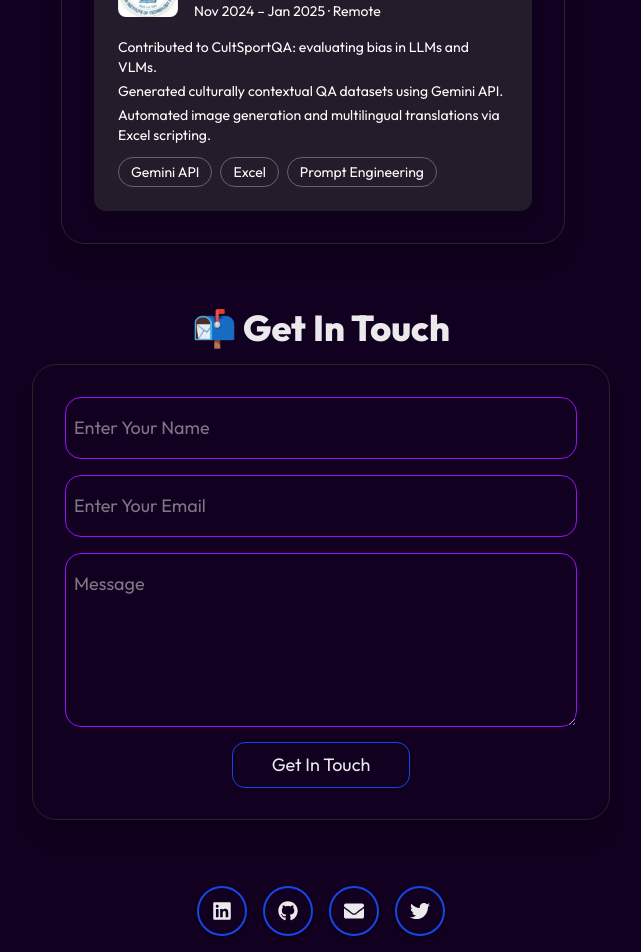
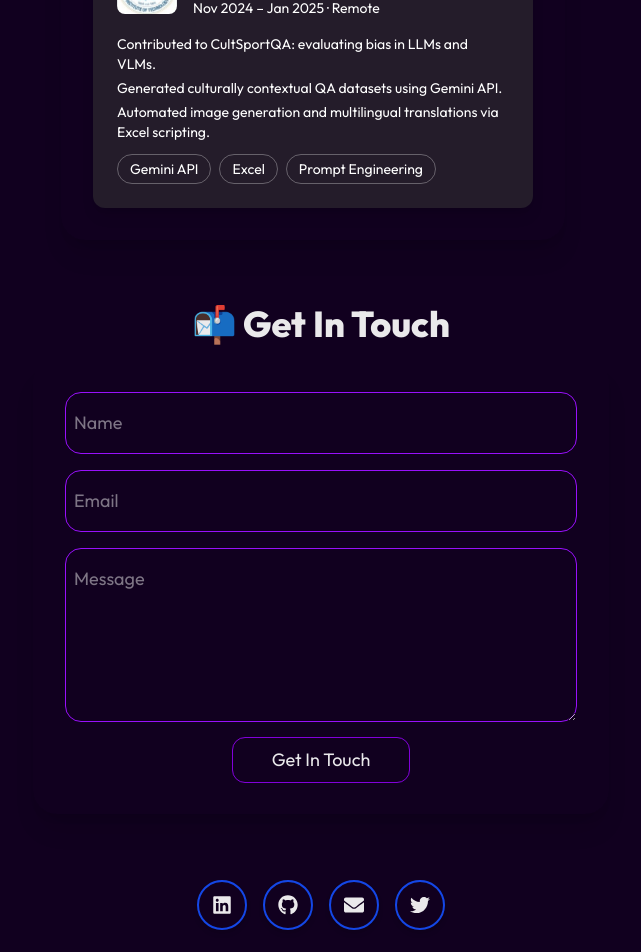
Before and after one commit to Naivedya-Baranwal/my-portfolio, a Next.js app: page / in a window 1280 px wide. Shown: the part 5467-6419 px from the top of the page, without its empty margins (319-960 px from the left). Built offline with nearby package versions, Linux system fonts and the light colour scheme; no server answers.

Commit message:
Updated Styling for Contact section

```diff
--- a/components/Contact.jsx
+++ b/components/Contact.jsx
@@ -29,12 +29,12 @@ const Contact = () => {
           ease: "easeInOut"
         }}
         className='flex justify-center pb-3 px-4 md:px-0'>
-        <SpotlightCard spotlightColor="rgba(20, 29, 255, 0.3)" className="w-full md:w-auto">
+        <SpotlightCard spotlightColor="rgba(20, 29, 255, 0.3)" className="border-none w-full md:w-auto">
           <form className='gap-y-4 flex flex-col justify-center text-lg items-start w-full ' action="https://formsubmit.co/naivedyab198@gmail.com" method="POST">
-            <input required className='border relative border-purple-600 w-full md:w-lg px-2 py-4 rounded-2xl' type="text" placeholder='Enter Your Name' />
-            <input required className='border relative border-purple-600 w-full md:w-lg px-2 py-4 rounded-2xl' type="text" placeholder='Enter Your Email' />
-            <textarea required name="Message" id="" cols="30" rows="5" className='border md:w-lg relative border-purple-600 rounded-2xl w-full px-2 py-4' placeholder='Message'></textarea>
-            <button className=' cursor-pointer w-44 py-2 transition transform hover:scale-110 duration-300 rounded-xl m-auto outline outline-blue-700'>Get In Touch</button>
+            <input name="name" required className='border relative  border-purple-600 w-full md:w-lg px-2 py-4 rounded-2xl' type="text" placeholder='Name' />
+            <input name="email" required className='border relative border-purple-600 w-full md:w-lg px-2 py-4 rounded-2xl' type="text" placeholder='Email' />
+            <textarea required name="message" id="" cols="30" rows="5" className='border md:w-lg relative border-purple-600 rounded-2xl w-full px-2 py-4' placeholder='Message'></textarea>
+            <button type="submit" className='cursor-pointer w-44 py-2 transition transform hover:scale-110 duration-300 rounded-xl m-auto outline outline-purple-700'>Get In Touch</button>
           </form>
         </SpotlightCard>
       </motion.div>
--- a/components/DsaProgress.jsx
+++ b/components/DsaProgress.jsx
@@ -62,7 +62,7 @@ const DsaProgress = () => {
             />
 
             <div className='flex flex-col gap-y-3'>
-                <SpotlightCard className="custom-spotlight-card transition transform-3d hover:scale-104 duration-300  m-auto  w-full md:w-7/10" spotlightColor="rgba(150, 29, 255, 0.6)">
+                <SpotlightCard className=" custom-spotlight-card transition transform-3d hover:scale-104 duration-300  m-auto  w-full md:w-7/10" spotlightColor="rgba(150, 29, 255, 0.6)">
                     <motion.div
                         initial={{
                             opacity: 0,
@@ -141,7 +141,7 @@ const DsaProgress = () => {
                     </SpotlightCard>
 
                     {/* GFG Card */}
-                    <SpotlightCard className="px-6 md:px-15 custom-spotlight-card w-full transition transform-3d hover:scale-104 duration-300" spotlightColor="rgba(100, 255, 150, 0.8)">
+                    <SpotlightCard className=" px-6 md:px-15 custom-spotlight-card w-full transition transform-3d hover:scale-104 duration-300" spotlightColor="rgba(100, 255, 150, 0.8)">
                         <motion.div
                             initial={{
                                 opacity: 0,
--- a/components/ExperienceCard.jsx
+++ b/components/ExperienceCard.jsx
@@ -18,7 +18,7 @@ const directionVariants = {
 
 const ExperienceCard = ({ experience, direction }) => {
   return (
-    <SpotlightCard className={`w-full ${direction==='center' ? 'md:left-1/2' : ''}`} spotlightColor="rgba(150, 209, 255, 0.15)">
+    <SpotlightCard className={`border-none w-full ${direction==='center' ? 'md:left-1/2' : ''}`} spotlightColor="rgba(150, 209, 255, 0.15)">
     <motion.div
       initial="hidden"
       whileInView="visible"
```
